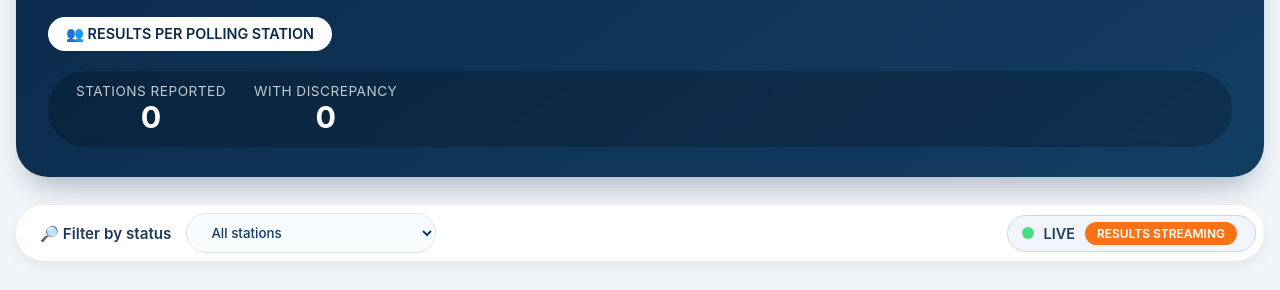
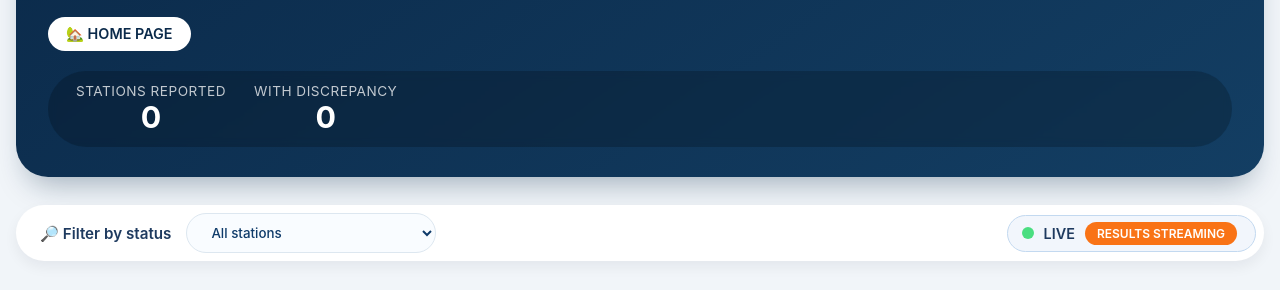
Before and after one commit to Manuubett/server-display-results, a plain HTML site: page live2.html in a window 1280 px wide. Shown: the part 134-424 px from the top of the page. Drawn offline with Linux system fonts and the light colour scheme; no server answers.

Commit message:
Update navigation link to point to home page

```diff
--- a/live2.html
+++ b/live2.html
@@ -396,7 +396,7 @@
 
         <div class="top-nav">
             <div class="nav-left">
-                <a href="#" class="nav-link active">👥 RESULTS PER POLLING STATION</a>
+                <a href="index.html" class="nav-link active"> 🏡  HOME PAGE</a>
             </div>
         </div>
 
```
